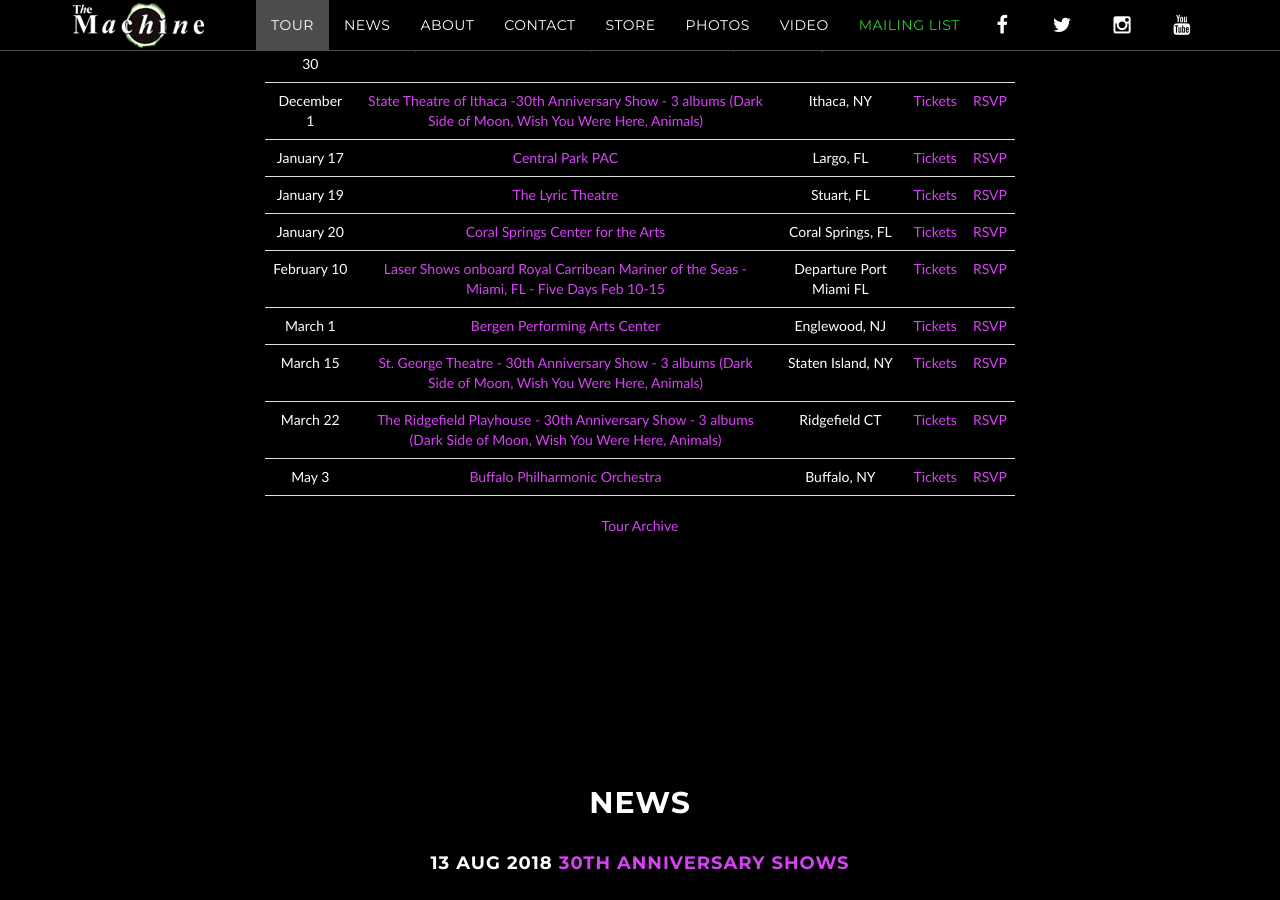
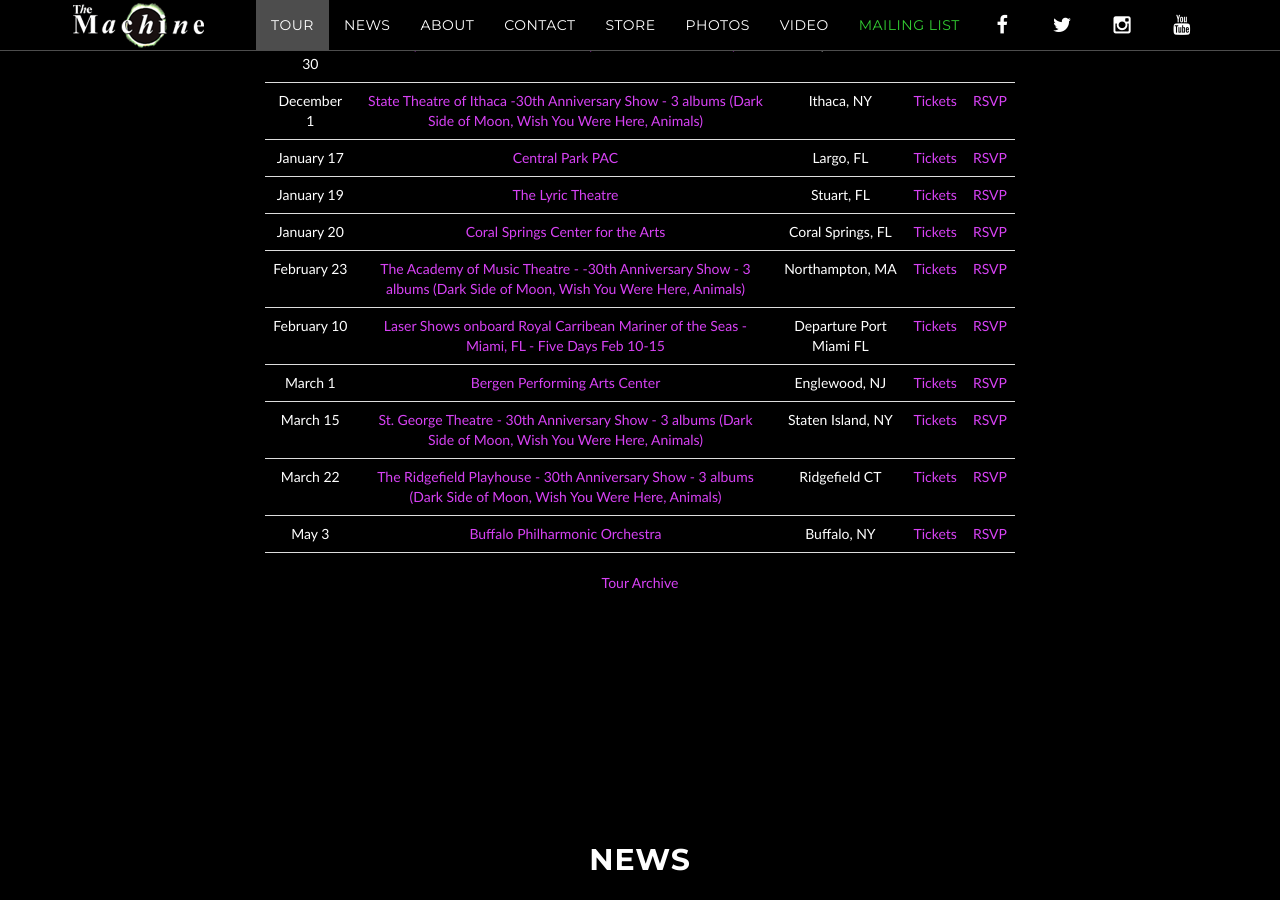
Before and after one commit to machineweb/machineweb.github.io, a Jekyll site: the page built from index.html, in a window 1280 px wide and 900 px high, scrolled down 1526 px. Built offline with Jekyll 4.4.1, drawn with Linux system fonts in a browser that asks for light colours; comment, search, counter and statistics services are not loaded.

Commit message:
New tour item

```diff
--- a/_data/tour.yml
+++ b/_data/tour.yml
@@ -3625,3 +3625,11 @@
     tickets-url: "https://ridgefieldplayhouse.org/events/the-machine-performs-pink-floyd-30th-anniversary-tour/"
     rsvp-url: "https://www.facebook.com/events/580449369037874/"
     order: "1553230800000"
+
+  - date: "February 23 2019"
+    venue: "The Academy of Music Theatre - -30th Anniversary Show - 3 albums (Dark Side of Moon, Wish You Were Here, Animals) "
+    venue-url: "https://www.ticketfly.com/purchase/event/1766180?utm_medium=ampOfficialEvent&utm_source=fbTfly"
+    location: "Northampton, MA"
+    tickets-url: "https://www.ticketfly.com/purchase/event/1766180?utm_medium=ampOfficialEvent&utm_source=fbTfly"
+    rsvp-url: "https://www.facebook.com/events/233807680818156/"
+    order: "1550901600000"
```
